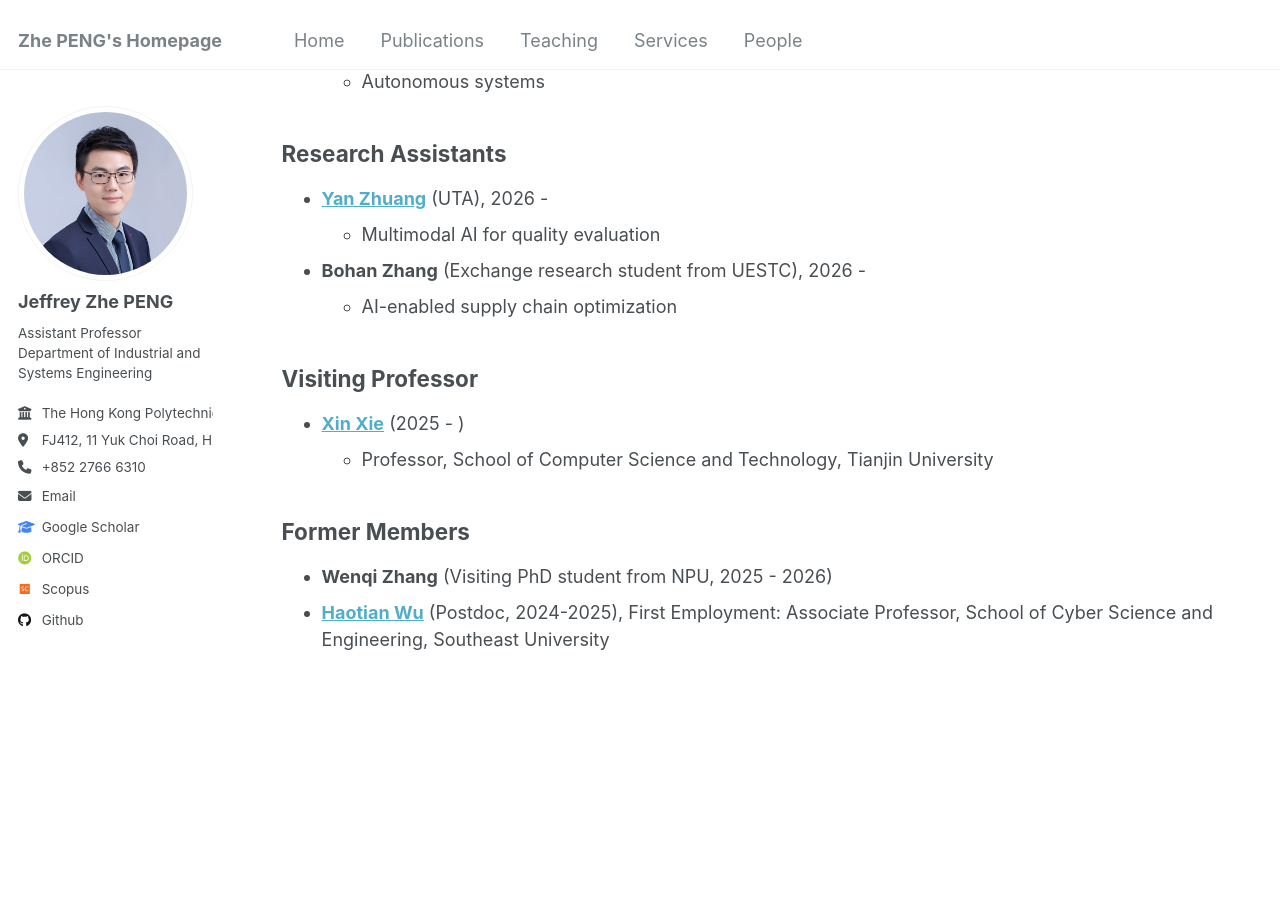
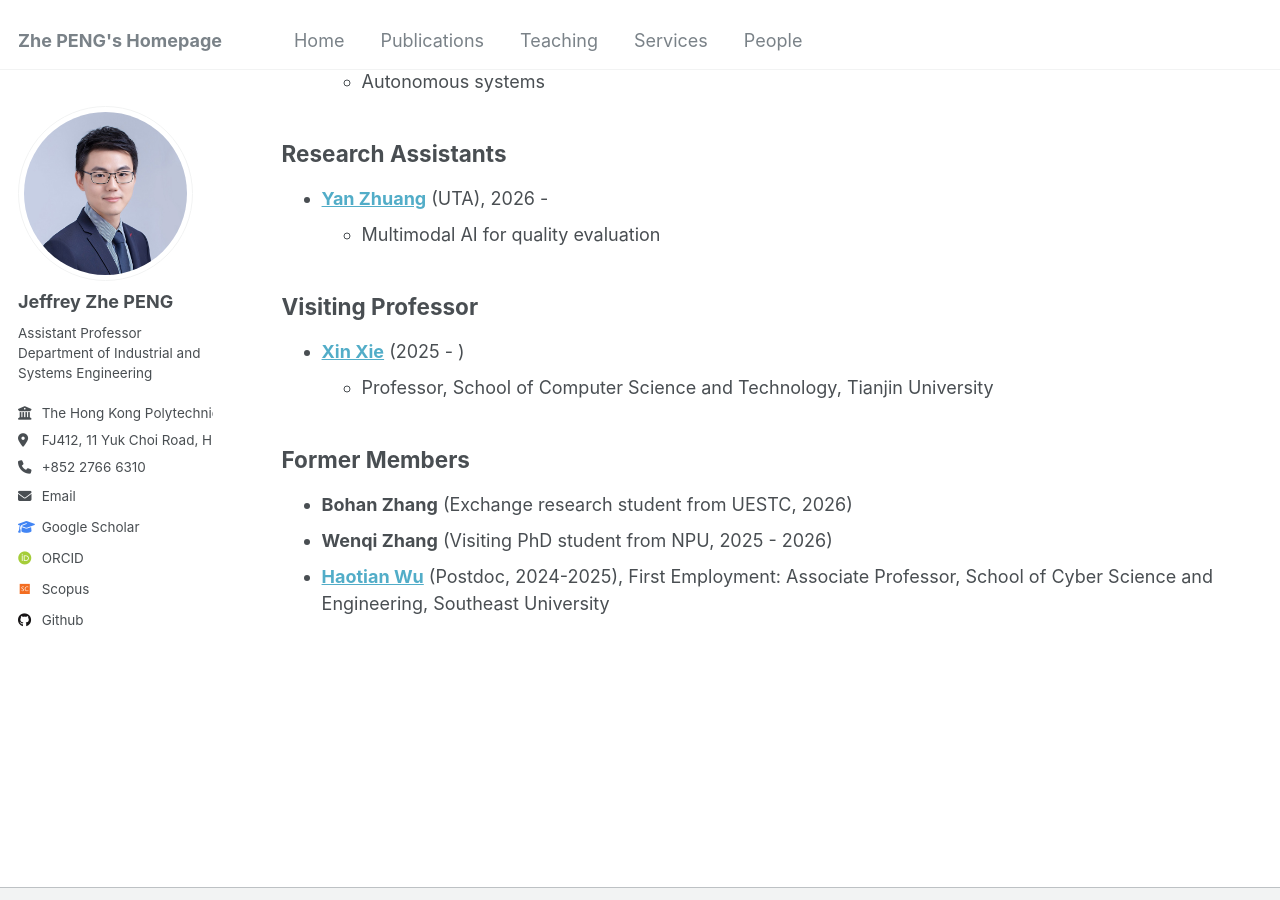
Before and after one commit to PENG-Zhe/peng-zhe.github.io, a Jekyll site: the page built from _pages/people.md, in a window 1280 px wide and 900 px high, scrolled down 1076 px. Built offline with Jekyll 4.4.1, drawn with Linux system fonts in a browser that asks for light colours; some web fonts are replaced.

Commit message:
Update people.md

```diff
--- a/_pages/people.md
+++ b/_pages/people.md
@@ -48,8 +48,7 @@ layout: archive
 * **[Yan Zhuang](https://lake233.github.io/)** (UTA), 2026 -
   * Multimodal AI for quality evaluation
 
-* **Bohan Zhang** (Exchange research student from UESTC), 2026 -
-  *  AI-enabled supply chain optimization
+
 
 <!--
   * Physics-constrained
```
Also changed, not shown: other parts of _pages/people.md (+1 -0 lines).
